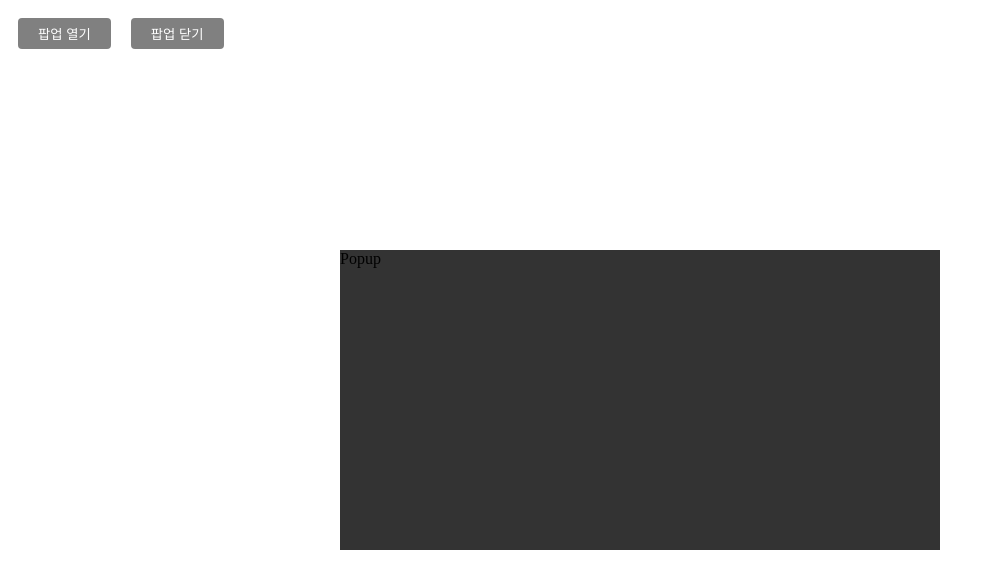
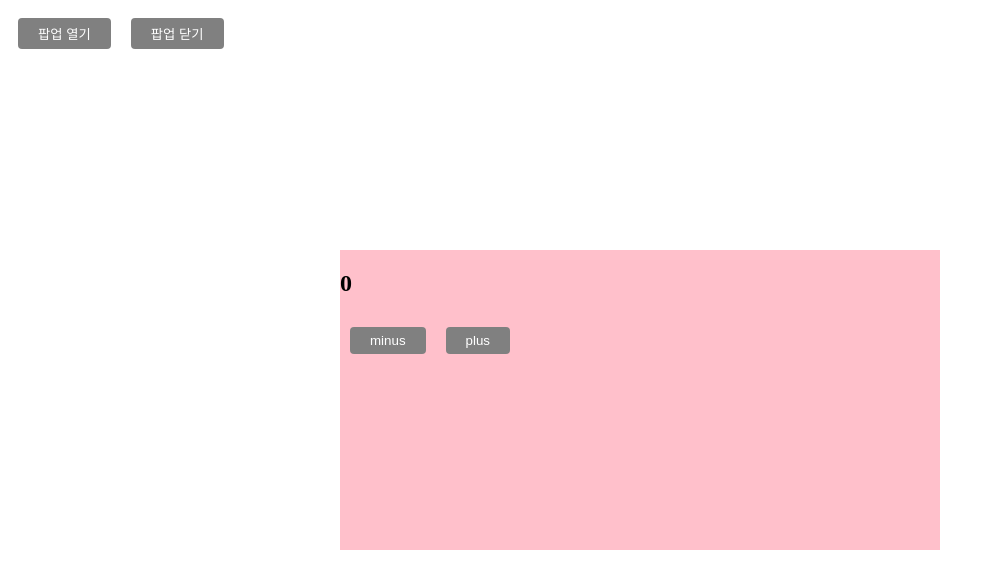
Before and after one commit to leeruma/react-first, a React (Create React App) app: page / in a window 1280 px wide. Both pictures are taken after a click on the button "팝업 열기". Shown: the top 588 px of the page, without its empty margins (0-985 px from the left). Built offline with nearby package versions, Linux system fonts and the light colour scheme.

Commit message:
popup 안 숫자 증가

```diff
--- a/src/components/Popup.jsx
+++ b/src/components/Popup.jsx
@@ -1,5 +1,24 @@
+import { useEffect } from 'react';
+import { useState } from 'react';
+
 function Popup() {
-	return <aside>Popup</aside>;
+	const [Num, setNum] = useState(0);
+	// 컴포넌트가 mount시 한번만 실행
+	useEffect(() => {
+		console.log('popup 생성');
+
+		return () => {
+			// 컴포넌트가 unmount시 한번만 실행
+			console.log('popup 소멸');
+		};
+	}, []);
+	return (
+		<aside>
+			<h1>{Num}</h1>
+			<button onClick={() => setNum(Num - 1)}>minus</button>
+			<button onClick={() => setNum(Num + 1)}>plus</button>
+		</aside>
+	);
 }
 
 export default Popup;
--- a/src/style.scss
+++ b/src/style.scss
@@ -11,7 +11,7 @@
 aside {
 	width: 600px;
 	height: 300px;
-	background: #333;
+	background: pink;
 	position: fixed;
 	top: 50%;
 	left: 50%;
```
